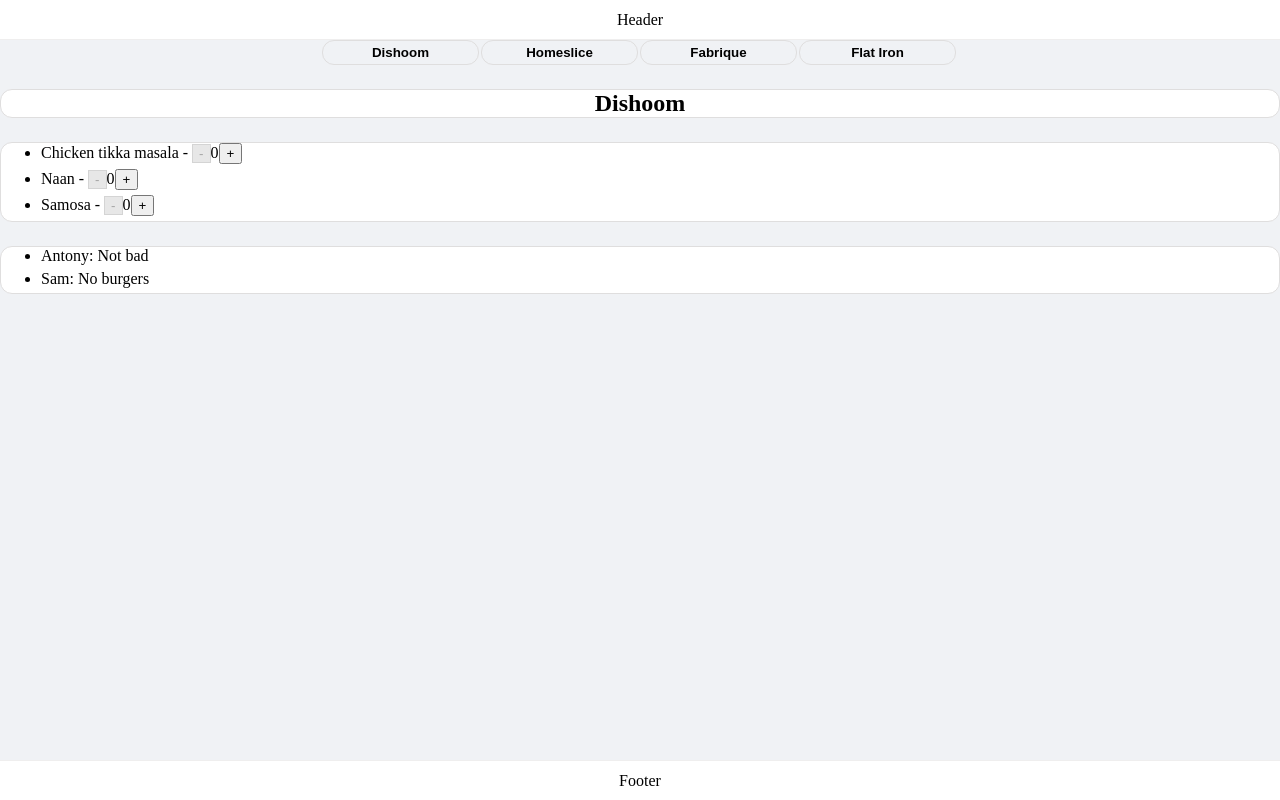
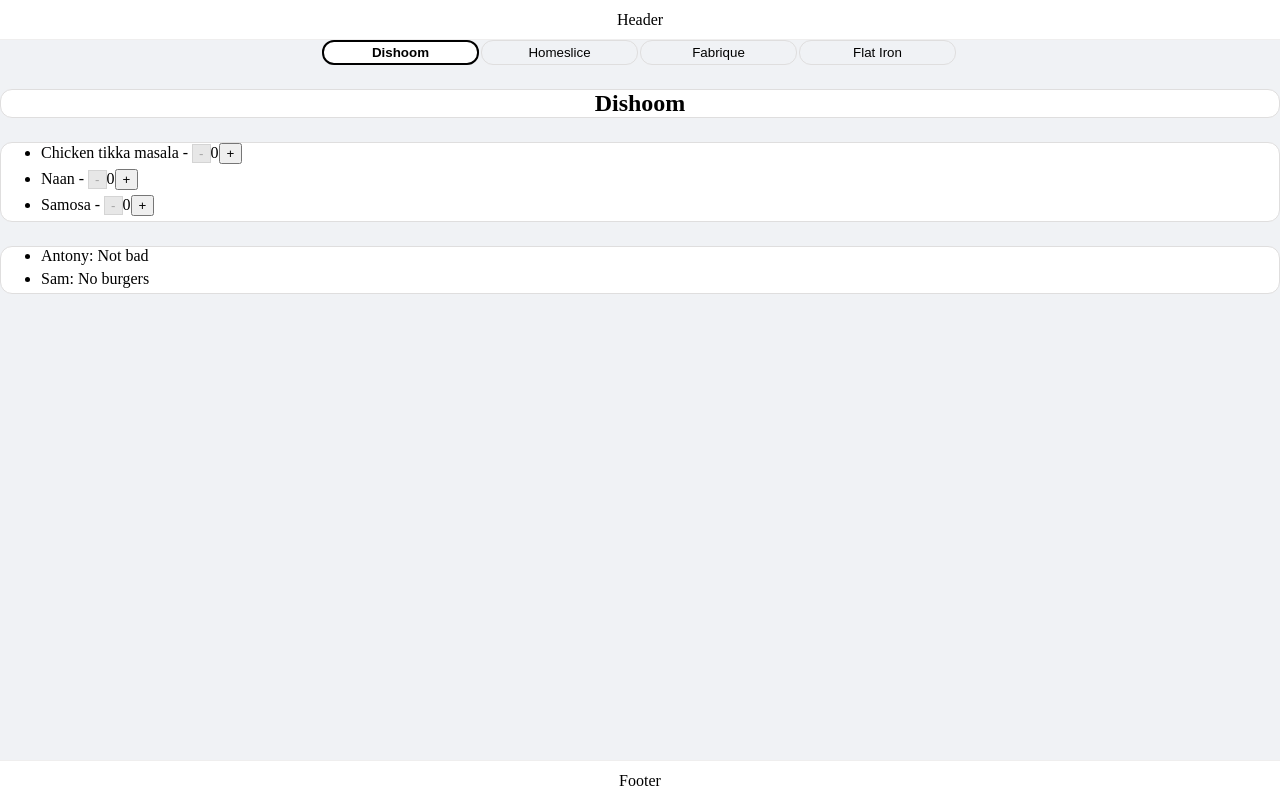
Before and after one commit to whyuchoseme/React-2023-09-14, a React (Vite) app: page / in a window 1280 px wide. Built offline with nearby package versions, Linux system fonts and the light colour scheme.

Commit message:
added styles for the selected restaurant

```diff
--- a/src/components/Dish/component.jsx
+++ b/src/components/Dish/component.jsx
@@ -20,7 +20,7 @@
                 onClick={minus}
                 disabled={amount === 0}
             />
-            {amount}
+                {amount}
             <Button
                 className={classNames({
                     [styles.disabledPlus]: amount === 5,
--- a/src/components/Dish/styles.module.css
+++ b/src/components/Dish/styles.module.css
@@ -1,4 +1,5 @@
-.disabledMinus {
+.disabledMinus,
+.disabledPlus {
     position: relative;
     border: .5px solid rgb(136, 136, 136, 0.2);
     background-color: rgb(136, 136, 136, 0.2);
@@ -18,7 +19,22 @@
     display: none;
 }
 
-.disabledMinus::after {
+.disabledPlus::before {
+    position: absolute;
+    content: 'Вы не можете заказать больше';
+    top: 0;
+    right: 0;
+    transform: translate(80%, -120%);
+    width: max-content;
+    background-color: rgba(0, 0, 0, 0.8);;
+    color: white;
+    padding: 5px 10px;
+    border-radius: 20px;
+    display: none;
+}
+
+.disabledMinus::after,
+.disabledPlus::after {
     content: '';
     position: absolute;
     top: 0;
@@ -37,40 +53,6 @@
     display: block;
 }
 
-.disabledPlus {
-    position: relative;
-    border: .5px solid rgb(136, 136, 136, 0.2);
-    background-color: rgb(136, 136, 136, 0.2);
-}
-
-.disabledPlus::before {
-    position: absolute;
-    content: 'Вы не можете заказать больше';
-    top: 0;
-    right: 0;
-    transform: translate(80%, -120%);
-    width: max-content;
-    background-color: rgba(0, 0, 0, 0.8);;
-    color: white;
-    padding: 5px 10px;
-    border-radius: 20px;
-    display: none;
-}
-
-.disabledPlus::after {
-    content: '';
-    position: absolute;
-    top: 0;
-    right: 0;
-    width: 0;
-    height: 0;
-    border-style: solid;
-    border-width: 5px 5px 0 5px;
-    border-color: rgba(0, 0, 0, 0.8) transparent transparent transparent;
-    transform: translate(-35%, -140%);
-    display: none;
-}
-
 .disabledPlus:hover::before,
 .disabledPlus:hover::after{
     display: block;
--- a/src/components/RestaurantTabs/component.jsx
+++ b/src/components/RestaurantTabs/component.jsx
@@ -2,13 +2,15 @@
 import { Tab } from "../Tab/component";
 import styles from "./styles.module.css"
 
-export const RestaurantTabs = ({ restaurants, onTabSelect}) => {
+export const RestaurantTabs = ({ restaurants, onTabSelect , activeTab}) => {
 
     return (
         <div className={styles.root}>
             {restaurants.map((restaurant, index) => (
                 <Tab
-                    className={classNames(styles.tab)}
+                    className={classNames(styles.tab, {
+                        [styles.active]: activeTab === index,
+                    })}
                     key={restaurant.id}
                     title={restaurant.name}
                     onClick={() => {
--- a/src/components/RestaurantTabs/styles.module.css
+++ b/src/components/RestaurantTabs/styles.module.css
@@ -10,5 +10,16 @@
 }
 
 .active {
-    background-color: red;
+    font-weight: 600;
+    background-color: white;
+    border: 2px solid black;
 }
+
+.active::before {
+    background-color: transparent;
+    transition: none;
+}
+
+.active:hover {
+    transform: none;
+}
--- a/src/components/Tab/component.jsx
+++ b/src/components/Tab/component.jsx
@@ -2,13 +2,11 @@
 import { Button } from "../Button/component"
 import styles from "./styles.module.css"
 
-export const Tab = ({ title, onClick, className, isActive}) => {
+export const Tab = ({ title, onClick, className}) => {
 
     return (
         <Button
-            className={classNames(className, styles.root, {
-                [styles.active]: isActive,
-            })}
+            className={classNames(styles.root, className)}
             title={title}
             onClick={onClick}
         />
--- a/src/components/Tab/styles.module.css
+++ b/src/components/Tab/styles.module.css
@@ -1,7 +1,6 @@
 .root {
     width: 157px;
     height: 25px;
-    font-weight: 600;
     background-color: transparent;
     border-radius: 12px;
     border: 1px solid rgb(223, 222, 222);;
@@ -28,12 +27,6 @@
 }
 
 .root:hover {
-    color: white;
-    color: black;
-    transition: color 2s;
+    font-weight: 600;
     transform: scale(1.03);
 }
-
-/* .active {
-    background-color: red;
-} */
--- a/src/pages/main/component.jsx
+++ b/src/pages/main/component.jsx
@@ -14,6 +14,7 @@
          <Header className={styles.header}/>
          <div className={styles.content}>
             <RestaurantTabs
+               activeTab = {activeRestaurantIndex}
                restaurants = {restaurants}
                onTabSelect = {setActiveRestaurantIndex}
             />
```
